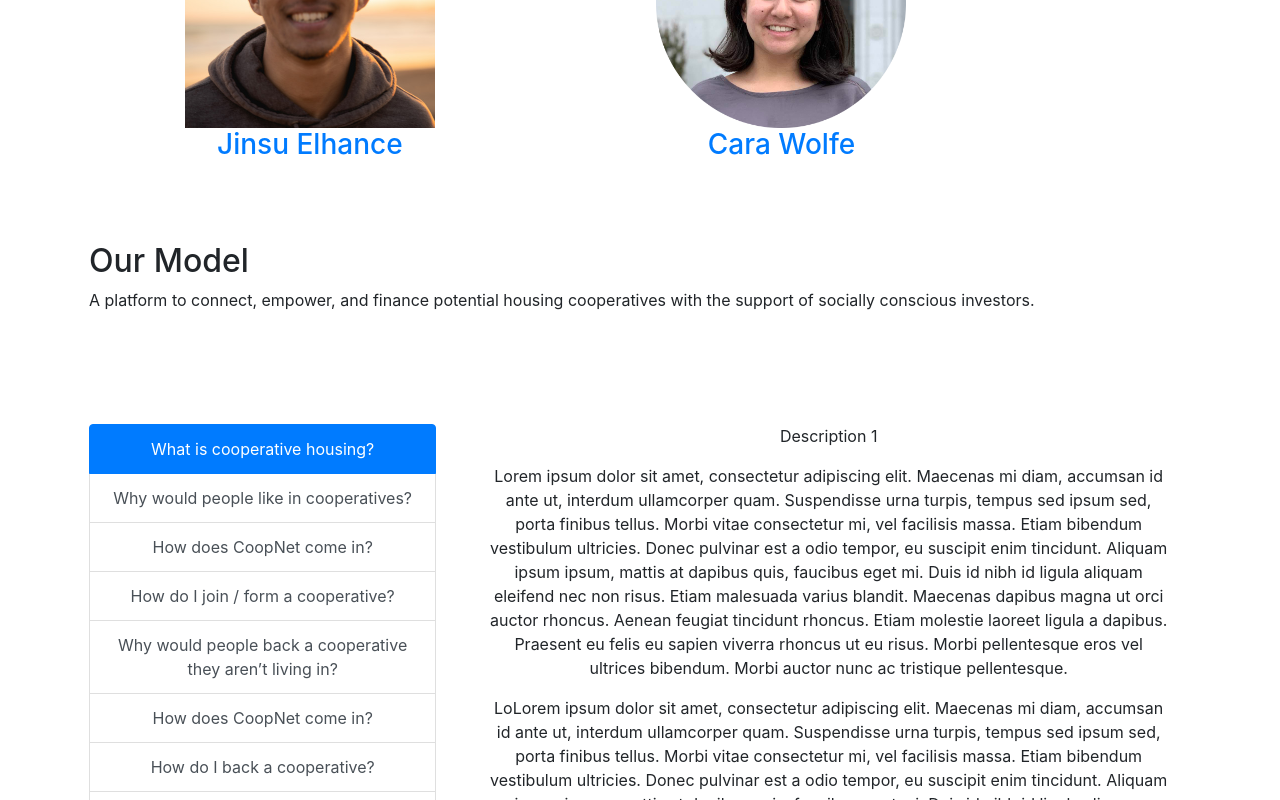
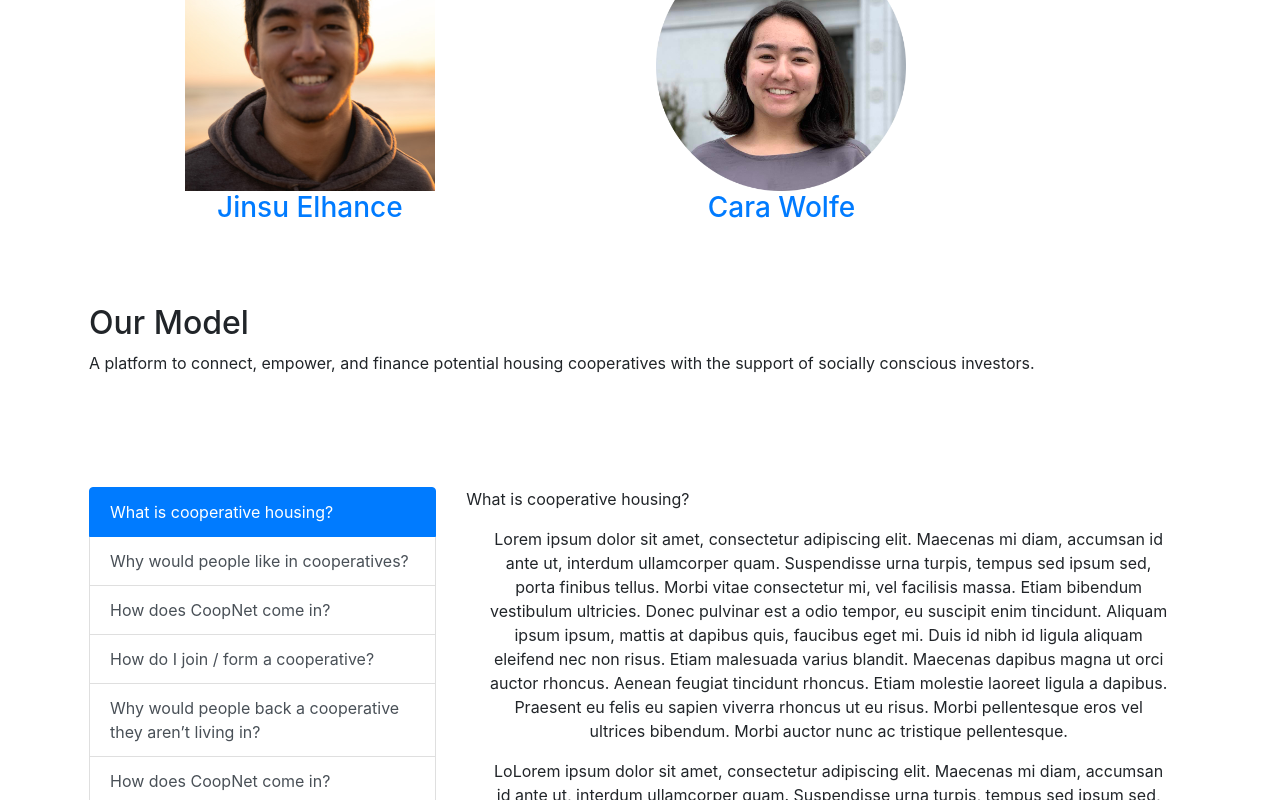
Before and after one commit to housing-coopnet/coopnet, a React (Create React App) app in the folder coopnetsite/: page /about in a window 1280 px wide. Shown: the part 2000-2800 px from the top of the page. Built offline with nearby package versions, Linux system fonts and the light colour scheme.

Commit message:
clean up faq

```diff
--- a/coopnetsite/src/components/About.js
+++ b/coopnetsite/src/components/About.js
@@ -15,14 +15,25 @@ import FAQ from "../components/FAQ.js"
 class About extends Component {
     render() {
       return (
+      <div>
       <div class="App">
       <NavHeader />
 
 
        <Container>
+       <Row>
+               <Col>
+               <p>
+               </p>
+           <h1>About Us</h1>
+
+                          </Col>
+                        </Row>
+       </Container>
+       <Container>
                  <Row>
                    <Col><Jumbotron className="introJumbo" fluid>
-                     <h1>About Us</h1>
+                     <h2>Our Mission</h2>
                      <p>
                        Our Mission is to make affordable cooperative housing accessible for everyone.
                      </p>
@@ -132,8 +143,8 @@ class About extends Component {
 
                     </Container>
 
-
-
+     </div>
+     <div ref="team">
         <Container>
         <Row>
              <Col><Jumbotron className="introJumbo" fluid>
@@ -146,58 +157,58 @@ class About extends Component {
         </Row>
 
 
-        <Tab.Container id="list-group-tabs-example" defaultActiveKey="#link1">
+        <Tab.Container id="list-group-tabs-example" defaultActiveKey="#faq1">
           <Row>
             <Col sm={4}>
               <ListGroup>
-                <ListGroup.Item action href="#link1"> What is cooperative housing? </ListGroup.Item>
-                <ListGroup.Item action href="#link2"> Why would people like in cooperatives? </ListGroup.Item>
-                <ListGroup.Item action href="#link3"> How does CoopNet come in?</ListGroup.Item>
-                <ListGroup.Item action href="#link4"> How do I join / form a cooperative?</ListGroup.Item>
-                <ListGroup.Item action href="#link5"> Why would people back a cooperative they aren’t living in?</ListGroup.Item>
-                <ListGroup.Item action href="#link6"> How does CoopNet come in?</ListGroup.Item>
-                <ListGroup.Item action href="#link7"> How do I back a cooperative?</ListGroup.Item>
-                <ListGroup.Item action href="#link8"> Are there any limits for backers? What about regulations?</ListGroup.Item>
-                <ListGroup.Item action href="#link9"> How will my investment be treated for tax purposes?</ListGroup.Item>
+                <ListGroup.Item action href="#faq1"> What is cooperative housing? </ListGroup.Item>
+                <ListGroup.Item action href="#faq2"> Why would people like in cooperatives? </ListGroup.Item>
+                <ListGroup.Item action href="#faq3"> How does CoopNet come in?</ListGroup.Item>
+                <ListGroup.Item action href="#faq4"> How do I join / form a cooperative?</ListGroup.Item>
+                <ListGroup.Item action href="#faq5"> Why would people back a cooperative they aren’t living in?</ListGroup.Item>
+                <ListGroup.Item action href="#faq6"> How does CoopNet come in?</ListGroup.Item>
+                <ListGroup.Item action href="#faq7"> How do I back a cooperative?</ListGroup.Item>
+                <ListGroup.Item action href="#faq8"> Are there any limits for backers? What about regulations?</ListGroup.Item>
+                <ListGroup.Item action href="#faq9"> How will my investment be treated for tax purposes?</ListGroup.Item>
 
               </ListGroup>
             </Col>
             <Col sm={8}>
               <Tab.Content>
-                <Tab.Pane eventKey="#link1">
-                    <p> Description 1 </p>
+                <Tab.Pane eventKey="#faq1">
+                    <p> What is cooperative housing?</p>
                     <FAQ />
                 </Tab.Pane>
-                <Tab.Pane eventKey="#link2">
-                   <p> Description 2 </p>
+                <Tab.Pane eventKey="#faq">
+                   <p> Why would people like in cooperatives? </p>
                     <FAQ />
                 </Tab.Pane>
-                <Tab.Pane eventKey="#link3">
-                   <p> Description 3 </p>
+                <Tab.Pane eventKey="#faq3">
+                   <p> How does CoopNet come in? </p>
                     <FAQ />
                 </Tab.Pane>
-                <Tab.Pane eventKey="#link4">
-                   <p> Description 4 </p>
+                <Tab.Pane eventKey="#faq4">
+                   <p> How do I join / form a cooperative? </p>
                     <FAQ />
                 </Tab.Pane>
-                <Tab.Pane eventKey="#link5">
-                   <p> Description 5 </p>
+                <Tab.Pane eventKey="#faq5">
+                   <p> Why would people back a cooperative they aren’t living in?</p>
                     <FAQ />
                 </Tab.Pane>
-                <Tab.Pane eventKey="#link6">
-                   <p> Description 6 </p>
+                <Tab.Pane eventKey="#faq6">
+                   <p> How does CoopNet come in?</p>
                     <FAQ />
                 </Tab.Pane>
-                <Tab.Pane eventKey="#link7">
-                   <p> Description 7 </p>
+                <Tab.Pane eventKey="#faq7">
+                   <p> How do I back a cooperative? </p>
                     <FAQ />
                 </Tab.Pane>
-                <Tab.Pane eventKey="#link8">
-                   <p> Description 8 </p>
+                <Tab.Pane eventKey="#faq8">
+                   <p> Are there any limits for backers? What about regulations?</p>
                     <FAQ />
                 </Tab.Pane>
-                <Tab.Pane eventKey="#link9">
-                   <p> Description 9 </p>
+                <Tab.Pane eventKey="#faq9">
+                   <p> How will my investment be treated for tax purposes?</p>
                     <FAQ />
                 </Tab.Pane>
 
@@ -219,6 +230,11 @@ class About extends Component {
 
         </Container>
         </div>
+
+        <div ref="footer">
+        <Footer/>
+        </div>
+        </div>
    );
 }
 }
```
